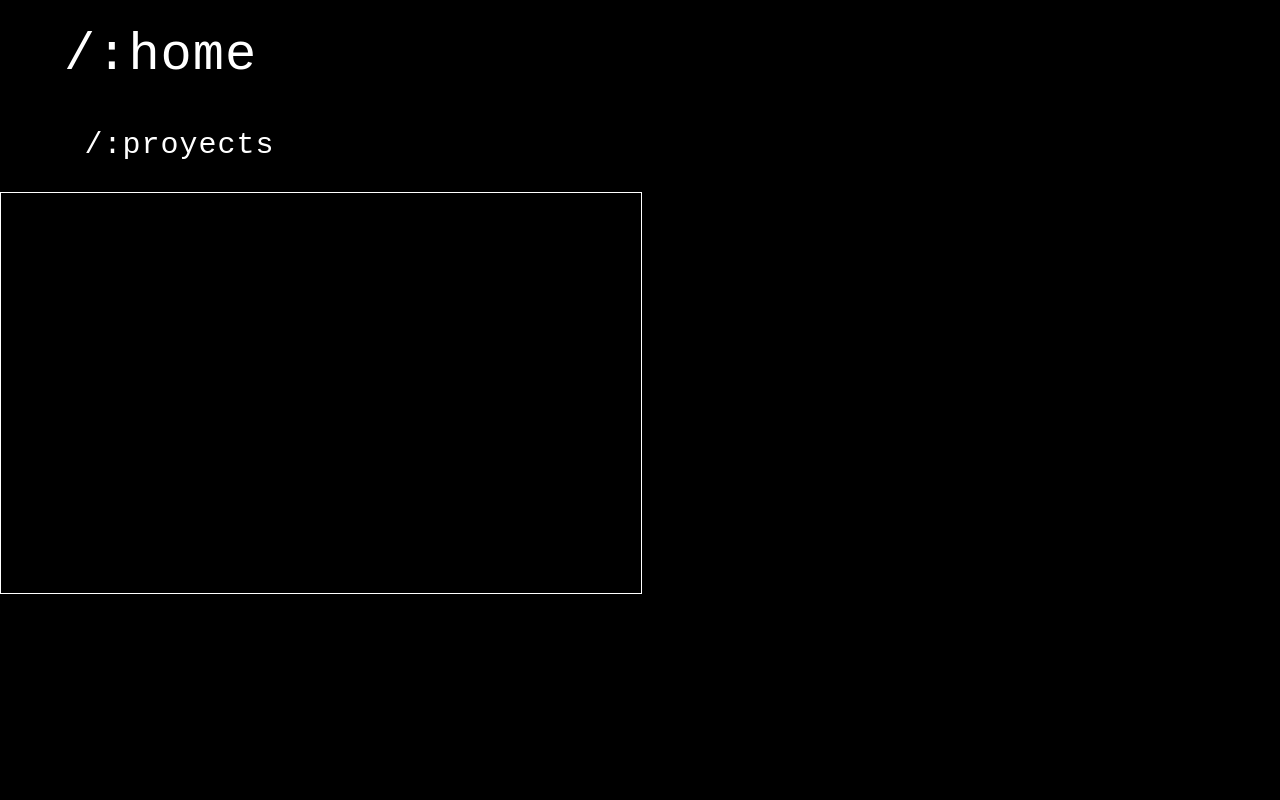
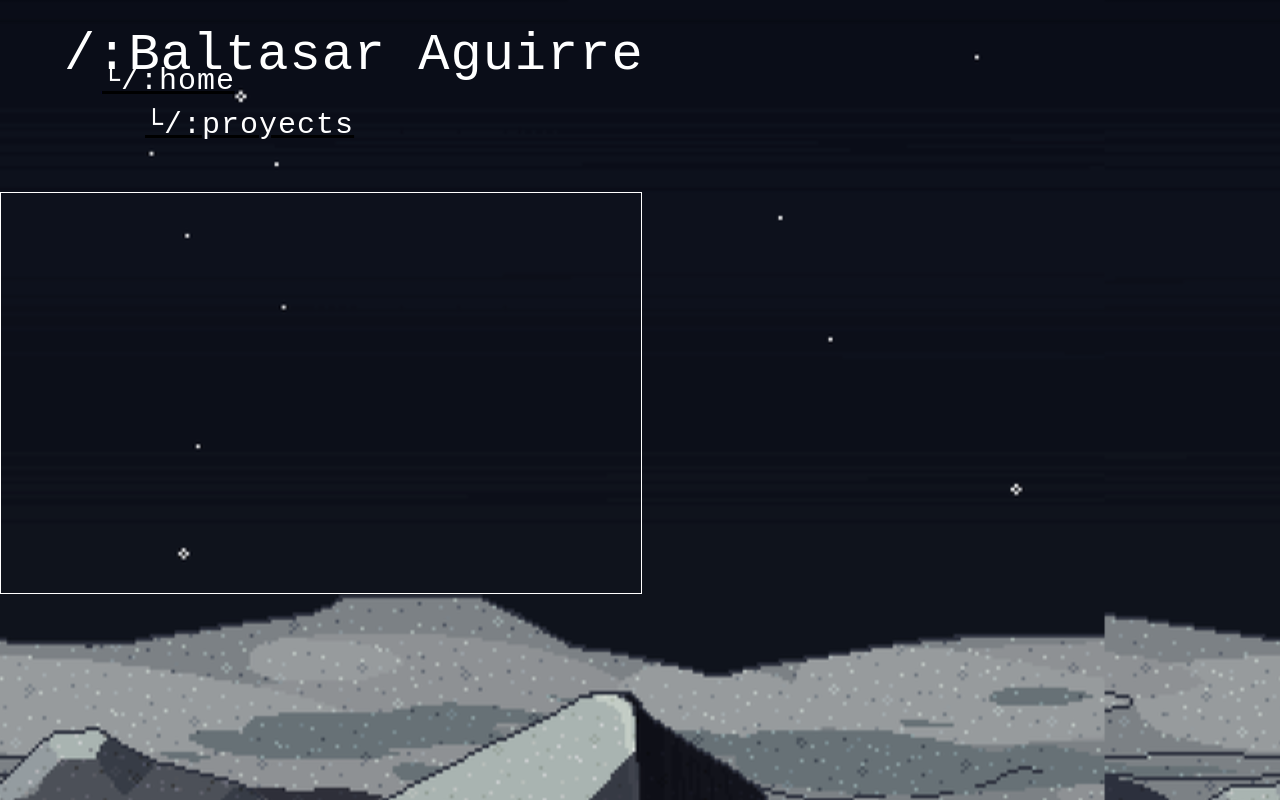
Before and after one commit to Baltaguirre/myportfolio, a React (Create React App) app in the folder my-portfolio/: page /proyects in a window 1280 px wide. Built offline with nearby package versions, Linux system fonts and the light colour scheme.

Commit message:
second commit

```diff
--- a/my-portfolio/src/Components/About/About.css
+++ b/my-portfolio/src/Components/About/About.css
@@ -3,8 +3,25 @@
     width: 100vw;
     background-color: black;
     overflow-y: hidden;
+    background-image: url(../../public/moon.png);
+    background-size:100%;
 
+    -webkit-animation: backgroundScroll 25s linear infinite;
+animation: backgroundScroll 25s linear infinite;
 }
+
+@-webkit-keyframes backgroundScroll {
+from {background-position: 0 0;}
+to {background-position: -800px 0;}
+}
+
+@keyframes backgroundScroll {
+from {background-position: 0 0;}
+to {background-position: -800px 0;}
+}
+
+
+
 
 .containerAbout h1 {
     color: white;
--- a/my-portfolio/src/Components/Proyects/Proyects.css
+++ b/my-portfolio/src/Components/Proyects/Proyects.css
@@ -3,7 +3,21 @@
     width: 100vw;
     background-color: black;
     overflow-y: hidden;
+    background-image: url(../../public/moon.png);
+    background-size:100%;
 
+    -webkit-animation: backgroundScroll 25s linear infinite;
+animation: backgroundScroll 25s linear infinite;
+}
+
+@-webkit-keyframes backgroundScroll {
+from {background-position: 0 0;}
+to {background-position: -800px 0;}
+}
+
+@keyframes backgroundScroll {
+from {background-position: 0 0;}
+to {background-position: -800px 0;}
 }
 
 .container h1 {
@@ -29,10 +43,10 @@
     position: absolute;
     display: flex;
     flex-direction: column;
-    margin-left:2%;
+    margin-left:3.8%;
     justify-content:end;
     align-items: flex-start;
-    margin-top: 10%;
+    margin-top: 5%;
     list-style-type:none;
     text-decoration:dashed;
 }
@@ -45,6 +59,15 @@
     text-decoration: underline rgb(0, 0, 0);
     letter-spacing: 1px;
 }
+.container p {
+    color: white;
+    margin-left: 27%;
+    margin-top:5%;
+    text-align: center;
+    text-decoration: underline rgb(0, 0, 0);
+    letter-spacing: 1px;
+
+}
 
 .proyects{
    display:flex;
--- a/my-portfolio/src/Components/Proyects/Proyects.jsx
+++ b/my-portfolio/src/Components/Proyects/Proyects.jsx
@@ -6,12 +6,15 @@ export default function Proyects(){
 
     return (
         <div className="container">
-            <Link to='/home' >
-            <h1>/:home</h1>
+            <Link to='/' >
+            <h1>/:Baltasar Aguirre</h1>
             </Link>
             <div>
                 <ul>
-                    <li>/:proyects</li>
+                    <Link to='/home'>
+                    <li>└/:home</li>
+                    </Link>
+                    <p>└/:proyects</p>
                 </ul>
                 </div>
                 <div className='proyects'>
```
Also changed, not shown: my-portfolio/src/Components/Home/Home.css (+14 -0 lines).
